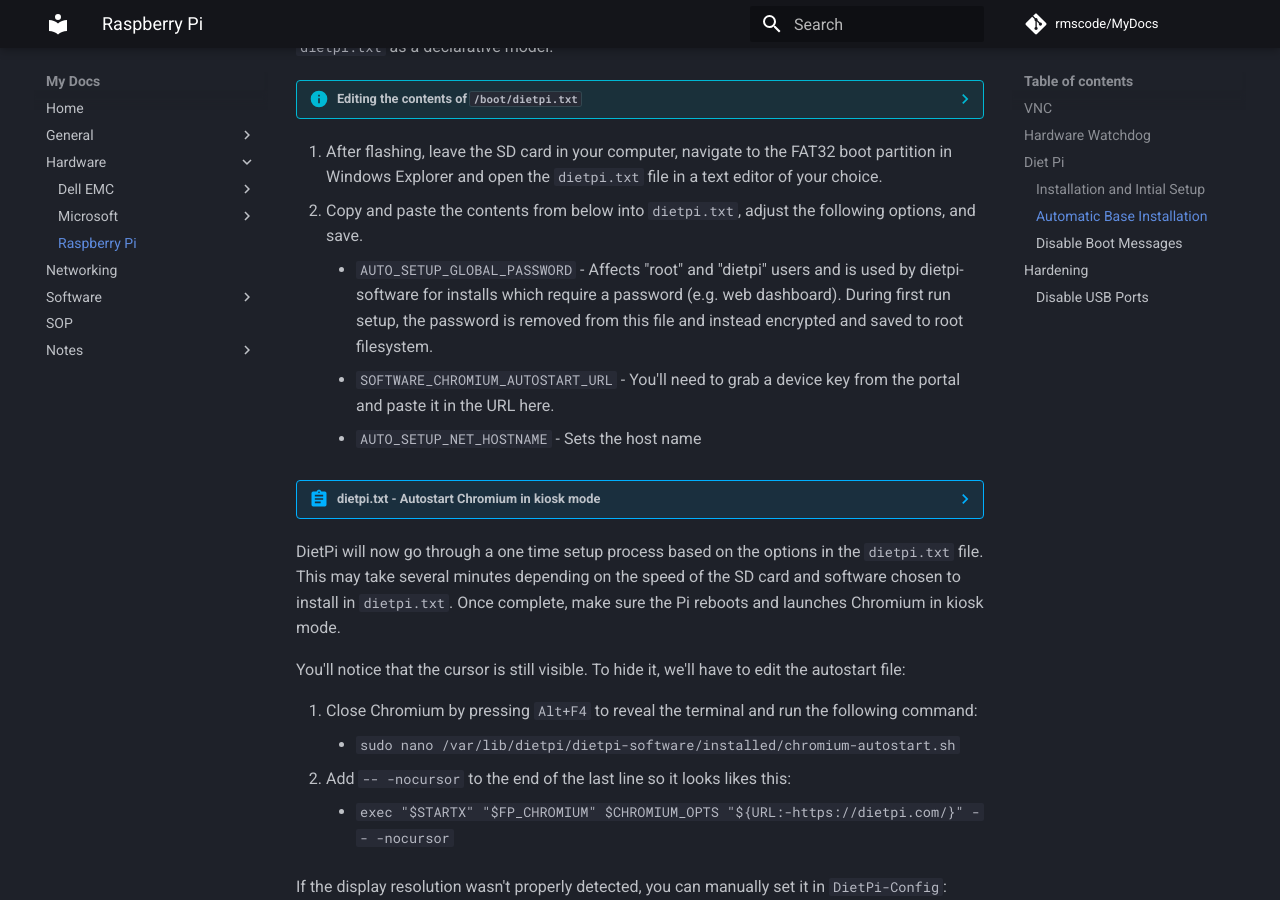
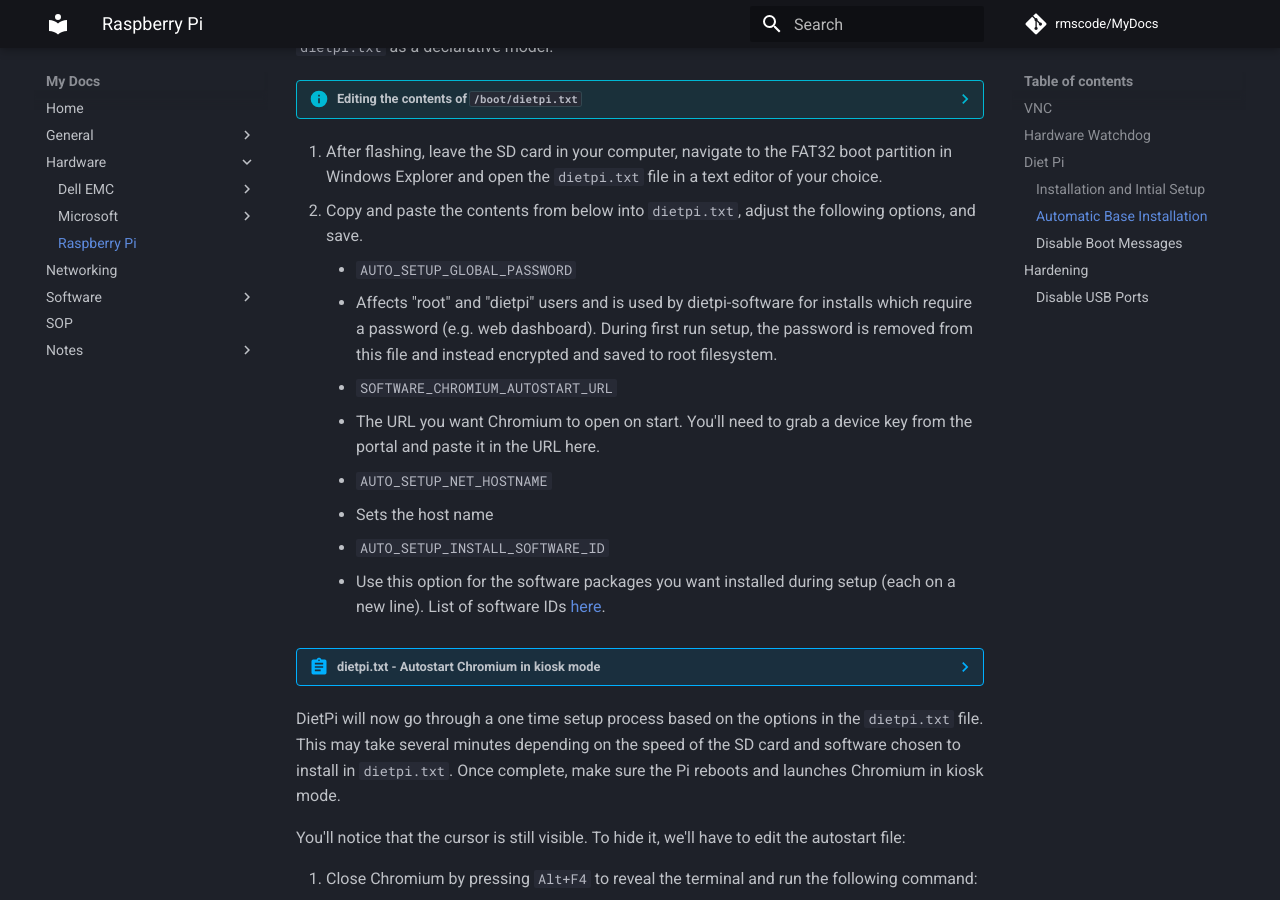
Before and after one commit to rmscode/binary-garden, an MkDocs documentation site: the page built from docs/hardware/raspberrypi.md, in a window 1280 px wide and 900 px high, scrolled down 3134 px. Built offline with MkDocs 1.6.1 and Material for MkDocs 9.7.7, drawn with Linux system fonts in a browser that asks for light colours; comment, search, counter and statistics services are not loaded.

Commit message:
Update raspberrypi.md

```diff
--- a/docs/hardware/raspberrypi.md
+++ b/docs/hardware/raspberrypi.md
@@ -135,9 +135,14 @@
 
 1. After flashing, leave the SD card in your computer, navigate to the FAT32 boot partition in Windows Explorer and open the `dietpi.txt` file in a text editor of your choice.
 2. Copy and paste the contents from below into `dietpi.txt`, adjust the following options, and save.
-    - `AUTO_SETUP_GLOBAL_PASSWORD` - Affects "root" and "dietpi" users and is used by dietpi-software for installs which require a password (e.g. web dashboard). During first run setup, the password is removed from this file and instead encrypted and saved to root filesystem.
-    - `SOFTWARE_CHROMIUM_AUTOSTART_URL` - You'll need to grab a device key from the portal and paste it in the URL here.
-    - `AUTO_SETUP_NET_HOSTNAME` - Sets the host name
+    - `AUTO_SETUP_GLOBAL_PASSWORD`
+      - Affects "root" and "dietpi" users and is used by dietpi-software for installs which require a password (e.g. web dashboard). During first run setup, the password is removed from this file and instead encrypted and saved to root filesystem.
+    - `SOFTWARE_CHROMIUM_AUTOSTART_URL`
+      - The URL you want Chromium to open on start. You'll need to grab a device key from the portal and paste it in the URL here.
+    - `AUTO_SETUP_NET_HOSTNAME`
+      - Sets the host name
+    - `AUTO_SETUP_INSTALL_SOFTWARE_ID`
+      - Use this option for the software packages you want installed during setup (each on a new line). List of software IDs [here](https://github.com/MichaIng/DietPi/wiki/DietPi-Software-list).
 
 ??? abstract "dietpi.txt - Autostart Chromium in kiosk mode"
 
```
